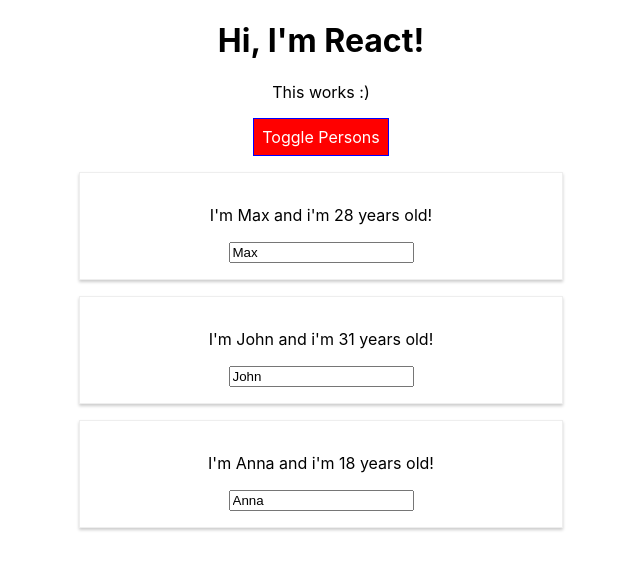
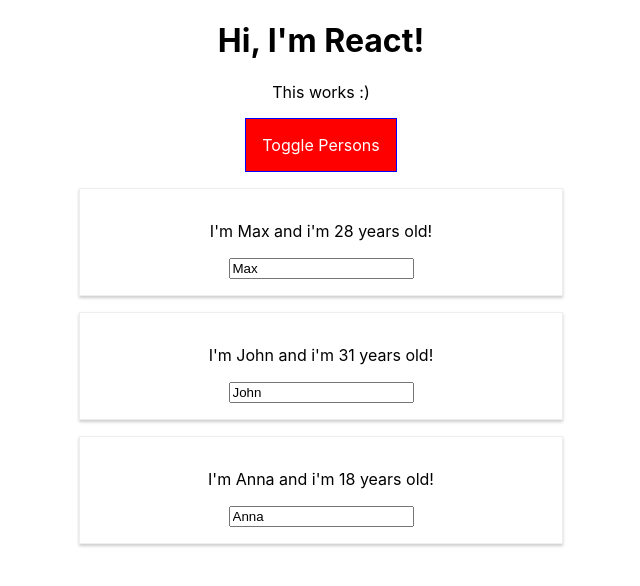
Before and after one commit to romiki44/ReactJS2, a React (Create React App) app: page / in a window 1280 px wide. Both pictures are taken after a click on the button "Toggle Persons". Shown: the top 586 px of the page, without its empty margins (319-959 px from the left). Built offline with nearby package versions, Linux system fonts and the light colour scheme.

Commit message:
section05 with classes modules done

```diff
--- a/src/App.css
+++ /dev/null
@@ -1,11 +0,0 @@
-.App {
-  text-align: center;
-}
-
-.red {
-  color: red;
-}
-
-.bold {
-  font-weight: bold;
-}
--- a/src/App.js
+++ b/src/App.js
@@ -1,8 +1,7 @@
 import React, { Component } from "react";
 //import React, { useState } from "react";
-import './App.css';
+import classes from './App.module.css';
 import Person from './Person/Person';
-import Radium, { StyleRoot } from 'radium';
 
 class App extends Component {
   state = {
@@ -47,20 +46,8 @@
   }
 
   render() {
-    const style = {
-      backgroundColor: 'green',
-      color: 'white',
-      font: 'inherit',
-      border: '1px solid blue',
-      padding: '8px',
-      cursor: 'pointer',
-      ':hover': { //Radium
-        backgroundColor: 'lightgreen',
-        color: 'black'
-      }
-    };
-
     let persons = null;
+    let btnClass='';
 
     if (this.state.showPerson) {
       persons = (
@@ -76,39 +63,35 @@
         </div>
       );
 
-      style.backgroundColor = 'red';
-      style[':hover'] = { //Radium
-        backgroundColor: 'salmon',
-        color: 'black'
-      }
+      btnClass=classes.red;
     }
 
-    const classes = [];
+    const assignedClasses = [];
     if (this.state.persons.length <= 2) {
-      classes.push('red');
+      assignedClasses.push(classes.red);
     }
     if (this.state.persons.length <= 1) {
-      classes.push('bold');
+      assignedClasses.push(classes.bold);
     }
 
     //ak element obsahuje media-query, root element musi byt StyleRoot
     //Person obsahuje dynamicke mediaquery cez Radium
     return (
-      <StyleRoot>
-        <div className="App">
+
+        <div className={classes.App}>
           <h1>Hi, I'm React!</h1>
-          <p className={classes.join(' ')}>This works :)</p>
+          <p className={assignedClasses.join(' ')}>This works :)</p>
           <button
-            style={style}
+            className={btnClass}
             onClick={this.togglePersonHandler}>
             Toggle Persons
         </button>
           {persons}
         </div>
-      </StyleRoot>
+
     );
   }
   //return React.createElement('div', {className: 'App'}, React.createElement('h1', null, 'Hello, React!'));
 }
 
-export default Radium(App);
+export default App;
--- /dev/null
+++ b/src/App.module.css
@@ -0,0 +1,34 @@
+.App {
+  text-align: center;
+}
+
+.red {
+  color: red;
+}
+
+.bold {
+  font-weight: bold;
+}
+
+.App button {
+  border: 1px solid blue;
+  padding: 16px;
+  background-color: green;
+  font: inherit;
+  color: white;
+  cursor: pointer;
+}
+
+.App button:hover {
+  background-color: lightgreen;
+  color: black;
+}
+
+.App button.red {
+  background-color: red;
+}
+
+.App button.red:hover {
+  background-color: salmon;
+  color: black;
+}
--- a/src/Person/Person.js
+++ b/src/Person/Person.js
@@ -1,16 +1,9 @@
 import React from 'react';
-import './Person.css';
-import Radium from 'radium';
+import classes from  './Person.module.css';
 
 const person = (props) => {
-  const style = {
-    '@media (min-width: 800px)': {
-      width: '450px'
-    }
-  }
-
   return (
-    <div className="Person" style={style}>
+    <div className={classes.Person}>
       <p onClick={props.click}> I'm {props.name} and i'm {props.age} years old!</p>
       <p>{props.children}</p>
       <input type="text" onChange={props.changed} value={props.name}/>
@@ -18,4 +11,4 @@
   )
 }
 
-export default Radium(person);
+export default person;
--- a/src/Person/Person.css
+++ b/src/Person/Person.module.css
@@ -7,8 +7,8 @@
   text-align: center;
 }
 
-/*@media (min-width: 800px) {
+@media (min-width: 800px) {
   .Person {
     width: 450px;
   }
-}*/
+}
```
